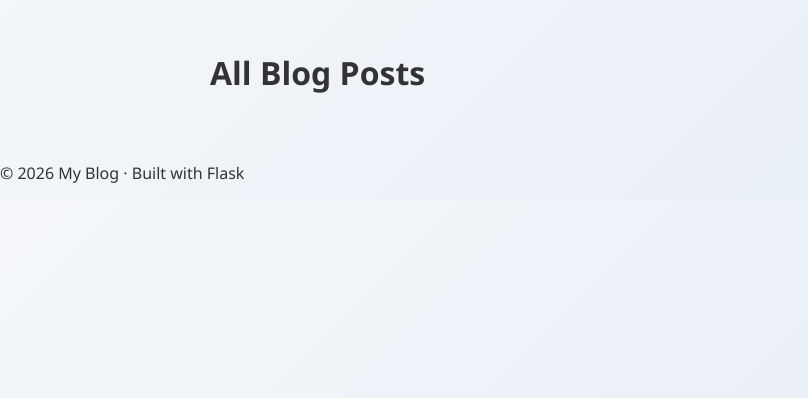
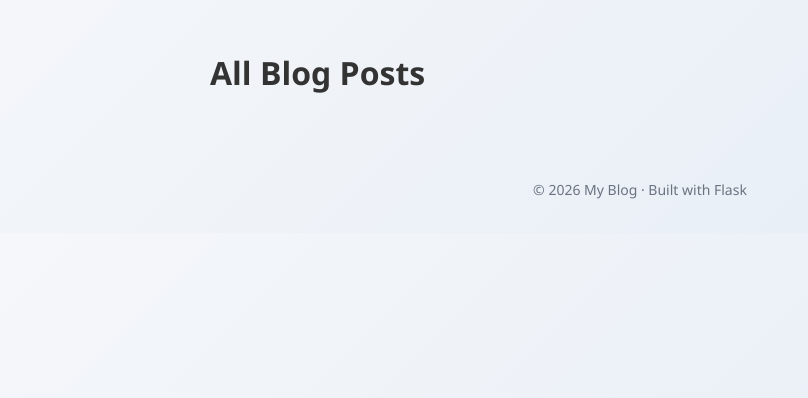
Before and after one commit to JITENDRAGAHERWAR03/Blog-Website-Python-Full-Stack-Project, a Flask app: page / in a window 1280 px wide. Shown: the part 103-501 px from the top of the page, without its empty margins (0-808 px from the left). Run offline with Flask 3, Linux system fonts and the light colour scheme.

Commit message:
Update style.css

```diff
--- a/static/style.css
+++ b/static/style.css
@@ -94,3 +94,16 @@
     resize: vertical;
     min-height: 180px;
 }
+
+nav {
+    display: flex;
+    align-items: center;
+    justify-content: space-between;
+}
+
+footer {
+    text-align: center;
+    padding: 20px;
+    color: #6b7280;
+    font-size: 14px;
+}
```
